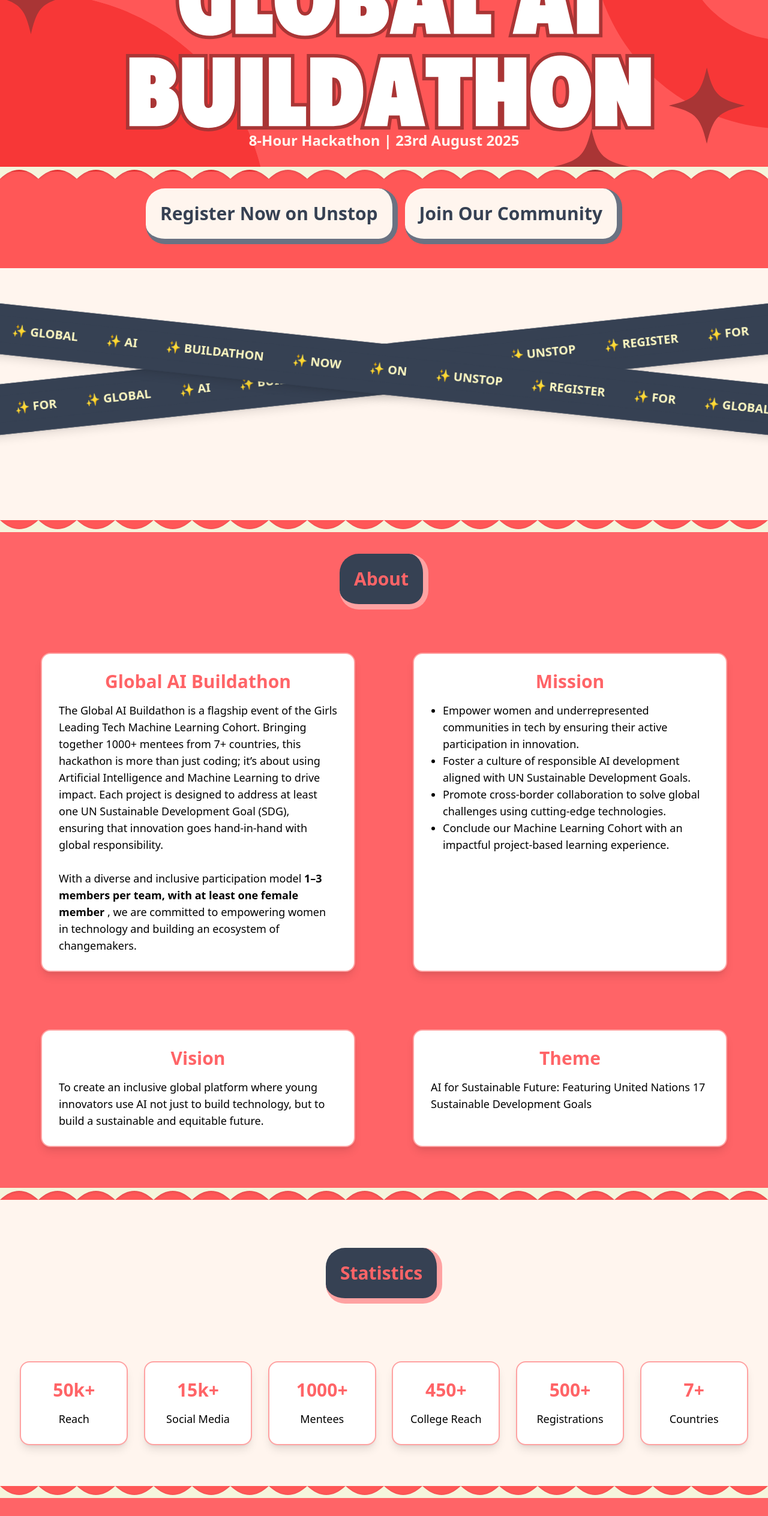
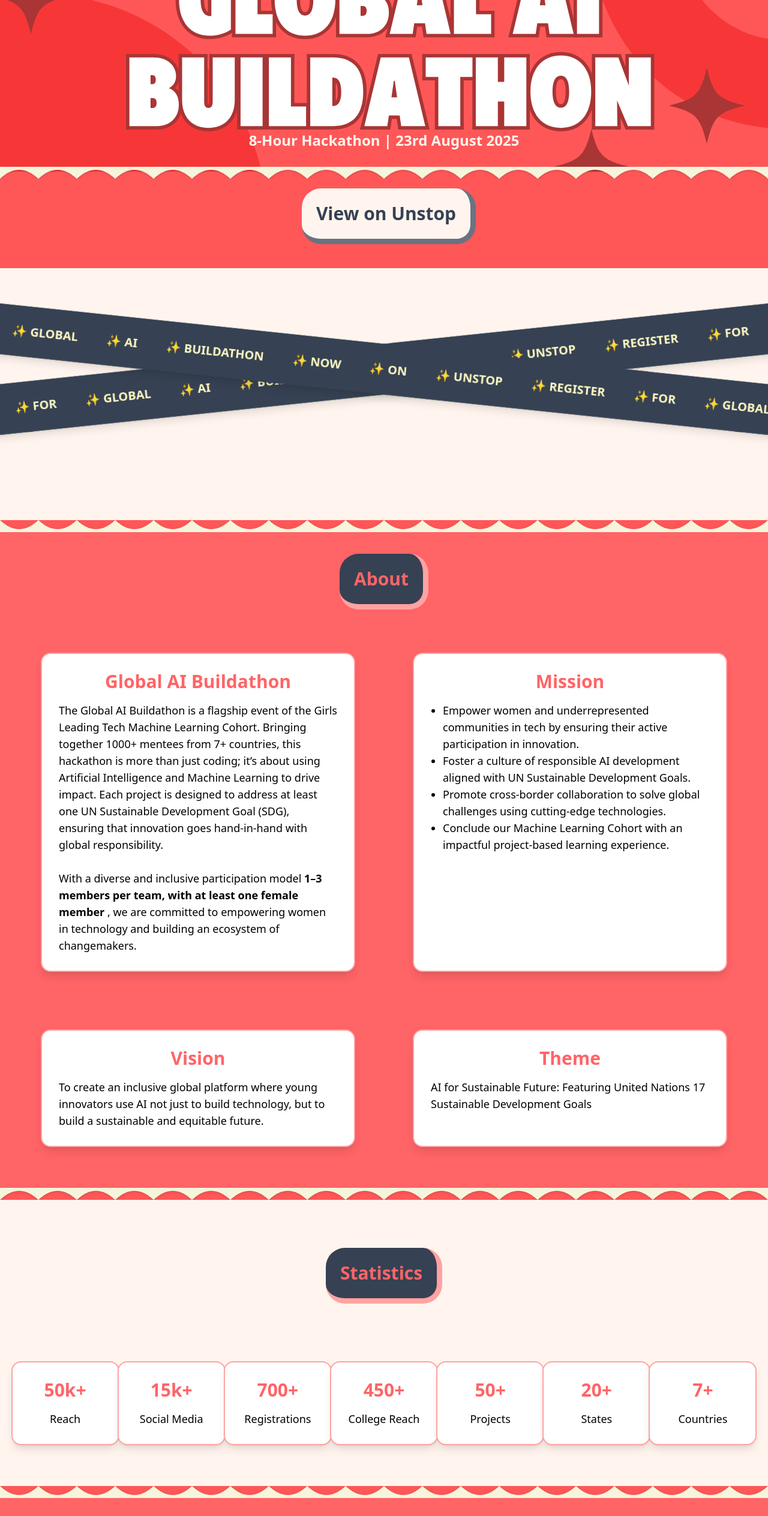
Before and after one commit to girlsintech-community/Global-AI-Buildathon, a React (Vite) app: page / in a window 1280 px wide. Shown: the part 234-2761 px from the top of the page at 60% size. Built offline with nearby package versions, Linux system fonts and the light colour scheme.

Commit message:
Added few changes

```diff
--- a/src/Components/Home.jsx
+++ b/src/Components/Home.jsx
@@ -38,8 +38,8 @@ const Home = () => {
 
     {
       id: 3,
-      heading: "1000+",
-      content: "Mentees",
+      heading: "700+",
+      content: "Registrations",
     },
     {
       id: 4,
@@ -48,8 +48,13 @@ const Home = () => {
     },
     {
       id: 5,
-      heading: "500+",
-      content: "Registrations",
+      heading: "50+",
+      content: "Projects",
+    },
+    {
+      id: 5,
+      heading: "20+",
+      content: "States",
     },
     {
       id: 6,
@@ -212,19 +217,19 @@ const Home = () => {
 
         <div className="flex gap-3 justify-center items-center">
           <div className="flex justify-center items-center mt-15 ml-4 sm:mt-1">
-            <div className="font-extrabold text-base sm:text-2xl md:text-3xl text-gray-700 text-center bg-[#FFF5EE] sm:p-6 p-4 rounded-4xl sm:border-r-9 sm:border-b-9 border-gray-500  hover:border-5 hover:border-gray-700 hover:transition-all ease-in-out duration-75 border-r-5 border-b-5">
+            <div className="font-extrabold text-xl sm:text-2xl md:text-3xl text-gray-700 text-center bg-[#FFF5EE] sm:p-6 p-4 rounded-4xl sm:border-r-9 sm:border-b-9 border-gray-500  hover:border-5 hover:border-gray-700 hover:transition-all ease-in-out duration-75 border-r-5 border-b-5">
               <h2 className="relative z-10">
                 <a
                   href="https://unstop.com/hackathons/global-ai-buildathon-chandigarh-group-of-colleges-landran-1531869/"
                   target="_blank"
                 >
-                  Register Now on Unstop
+                  View on Unstop
                 </a>
               </h2>
             </div>
           </div>
 
-          <div className="flex justify-center items-center mt-15 mr-4 sm:mt-1">
+          {/* <div className="flex justify-center items-center mt-15 mr-4 sm:mt-1">
             <div className="font-extrabold text-base sm:text-2xl md:text-3xl text-gray-700 text-center bg-[#FFF5EE] sm:p-6 p-4 rounded-4xl sm:border-r-9 sm:border-b-9 border-gray-500  hover:border-5 hover:border-gray-700 hover:transition-all ease-in-out duration-75 border-r-5 border-b-5">
               <h2 className="relative z-10">
                 <a
@@ -235,7 +240,7 @@ const Home = () => {
                 </a>
               </h2>
             </div>
-          </div>
+          </div> */}
         </div>
       </section>
 
@@ -326,7 +331,7 @@ const Home = () => {
           <span className="absolute inset-0 bg-red-400 translate-y-full transition-transform duration-700 ease-in-out group-hover:translate-y-0"></span>
         </div>
       </div>
-      <div className="grid grid-cols-1 md:grid-cols-2 lg:grid-cols-6 xl:grid-cols-6 gap-6 justify-items-center p-8 text-center items-center">
+      <div className="grid grid-cols-1 md:grid-cols-2 lg:grid-cols-7 xl:grid-cols-7 gap-6 justify-items-center p-8 text-center items-center">
         {stats.map((card) => (
           <Card
             key={card.id}
--- a/src/Components/Humans.jsx
+++ b/src/Components/Humans.jsx
@@ -68,20 +68,20 @@ const Human = [
 ];
 
 const mentors = [
-  {
-    name: "Geeta Kakrani",
-    company: "Google",
-    role: "Google Developer Expert",
-    image: "https://media.licdn.com/dms/image/v2/D4D22AQHxxTyHEHK7-g/feedshare-shrink_2048_1536/B4DZcLrmRoIEAo-/0/1748247668704?e=1758153600&v=beta&t=o4EbxCOKBudyVUCC8vB3EYhHIBxe1ei-eOv1QxzlTPU",
-    linkedinUrl: "https://www.linkedin.com/in/geetakakrani/",
-  },
-  {
-    name: "Ekta Kumar",
-    company: "Govt. of India",
-    role: "Social Defence Fellow",
-    image: "https://media.licdn.com/dms/image/v2/D5622AQHArwaathKRLg/feedshare-shrink_2048_1536/B56ZawC7HBHgAo-/0/1746710279538?e=1758153600&v=beta&t=8joH8QfzOpWlw2I7Dfq4ReYyBn6sLzo6Xin8f4cJQXQ",
-    linkedinUrl: "https://www.linkedin.com/in/ekta-kumar-esg/",
-  },
+  // {
+  //   name: "Geeta Kakrani",
+  //   company: "Google",
+  //   role: "Google Developer Expert",
+  //   image: "https://media.licdn.com/dms/image/v2/D4D22AQHxxTyHEHK7-g/feedshare-shrink_2048_1536/B4DZcLrmRoIEAo-/0/1748247668704?e=1758153600&v=beta&t=o4EbxCOKBudyVUCC8vB3EYhHIBxe1ei-eOv1QxzlTPU",
+  //   linkedinUrl: "https://www.linkedin.com/in/geetakakrani/",
+  // },
+  // {
+  //   name: "Ekta Kumar",
+  //   company: "Govt. of India",
+  //   role: "Social Defence Fellow",
+  //   image: "https://media.licdn.com/dms/image/v2/D5622AQHArwaathKRLg/feedshare-shrink_2048_1536/B56ZawC7HBHgAo-/0/1746710279538?e=1758153600&v=beta&t=8joH8QfzOpWlw2I7Dfq4ReYyBn6sLzo6Xin8f4cJQXQ",
+  //   linkedinUrl: "https://www.linkedin.com/in/ekta-kumar-esg/",
+  // },
   {
     name: "Palakh Khanna",
     company: "Founder",
@@ -109,7 +109,7 @@ const Humans = () => {
             <span class="absolute inset-0 bg-red-400 translate-y-full transition-transform duration-700 ease-in-out group-hover:translate-y-0"></span>
           </div>
         </div>
-        <div className="grid grid-cols-1 sm:grid-cols-2 lg:grid-cols-3 xl:grid-cols-3 gap-6 m-5 xl:ml-55 xl:mr-55 mb-9 object-fit">
+        <div className="grid grid-cols-1 sm:grid-cols-2 lg:grid-cols-3 xl:grid-cols-3 gap-6 m-5 xl:ml-110 xl:mb-9 object-fit">
           {mentors.map((mentor, index) => (
             <MentorCard
               key={index}
```
